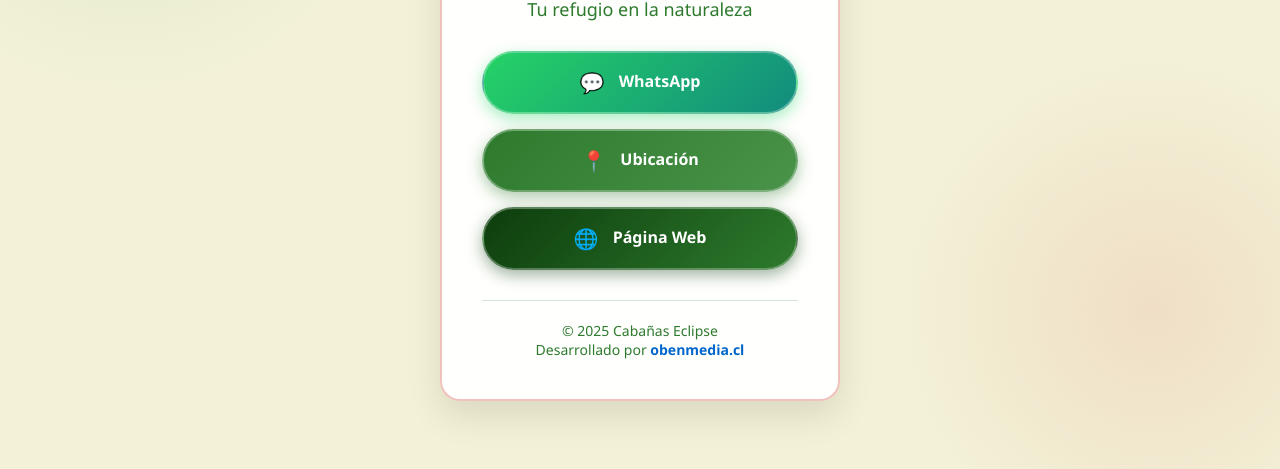
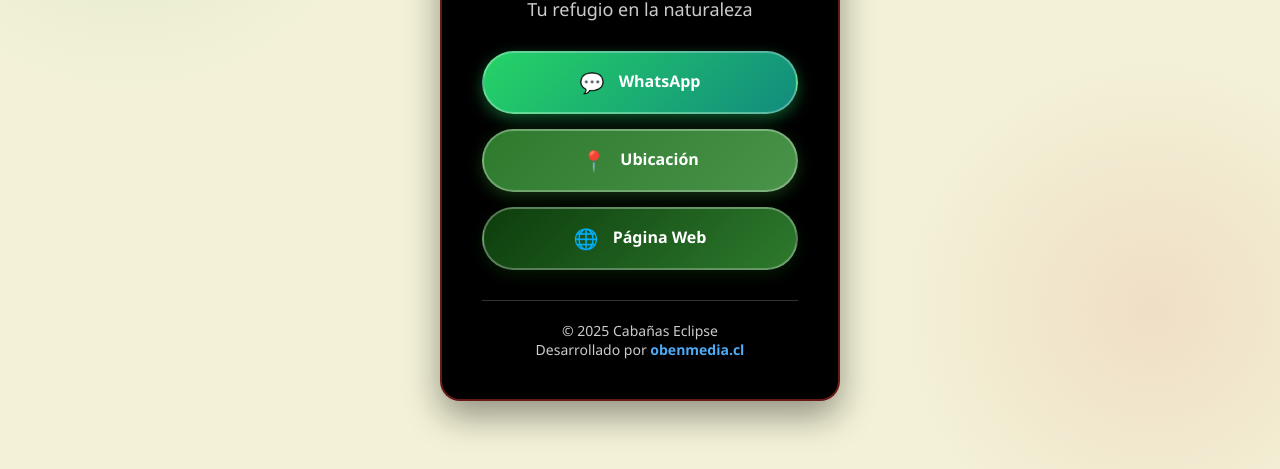
Before and after one commit to anenroba/eclipse, a plain HTML site: page index.html in a window 1280 px wide. Shown: the part 331-800 px from the top of the page. Drawn offline with Linux system fonts and the light colour scheme.

Commit message:
fondo negro

```diff
--- a/index.html
+++ b/index.html
@@ -25,14 +25,14 @@
         }
 
         .container {
-            background: rgba(255, 255, 255, 0.95);
+            background: #000000;
             border-radius: 20px;
-            box-shadow: 0 15px 35px rgba(0, 0, 0, 0.1);
+            box-shadow: 0 15px 35px rgba(0, 0, 0, 0.4);
             padding: 40px;
             max-width: 400px;
             width: 100%;
             text-align: center;
-            border: 2px solid rgba(210, 50, 45, 0.3);
+            border: 2px solid rgba(210, 50, 45, 0.5);
             backdrop-filter: blur(10px);
         }
 
@@ -75,14 +75,14 @@
         }
 
         h1 {
-            color: #0d3d0d;
+            color: #ffffff;
             margin-bottom: 10px;
             font-size: 32px;
-            text-shadow: 1px 1px 2px rgba(0, 0, 0, 0.1);
+            text-shadow: 1px 1px 2px rgba(0, 0, 0, 0.3);
         }
 
         .subtitle {
-            color: #2d7a2d;
+            color: #cccccc;
             margin-bottom: 30px;
             font-size: 18px;
             font-weight: 500;
@@ -168,21 +168,21 @@
 
         .footer {
             margin-top: 30px;
-            color: #2d7a2d;
+            color: #cccccc;
             font-size: 14px;
             padding-top: 20px;
-            border-top: 1px solid rgba(45, 122, 45, 0.2);
+            border-top: 1px solid rgba(255, 255, 255, 0.2);
         }
 
         .footer a {
-            color: #0066cc;
+            color: #4dabf7;
             text-decoration: none;
             font-weight: 600;
             transition: all 0.3s ease;
         }
 
         .footer a:hover {
-            color: #004499;
+            color: #ffffff;
             text-decoration: underline;
         }
 
```
